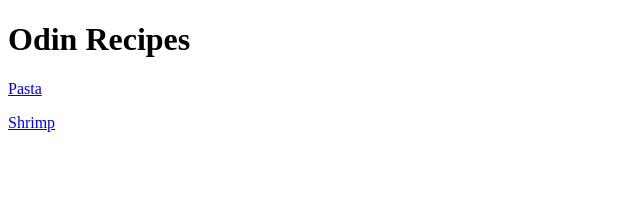
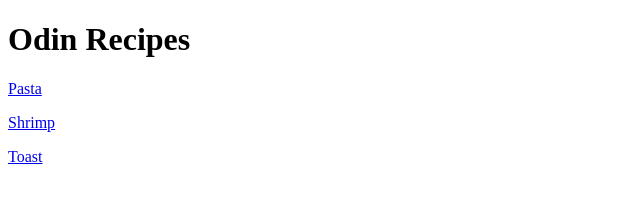
Before and after one commit to SupremeMagusAnaris/odin-recipes, a plain HTML site: page index.html in a window 1280 px wide. Shown: the full height of the page, 0-640 px from the left. Drawn offline with Linux system fonts and the light colour scheme.

Commit message:
Add link to toast.html

```diff
--- a/index.html
+++ b/index.html
@@ -10,5 +10,6 @@
         <h1>Odin Recipes</h1>
         <p><a href="./recipes/pasta.html">Pasta</a></p>
         <p><a href="./recipes/shrimp.html">Shrimp</a></p>
+        <p><a href="./recipes/toast.html">Toast</a></p>
     </body>
 </html>
```
